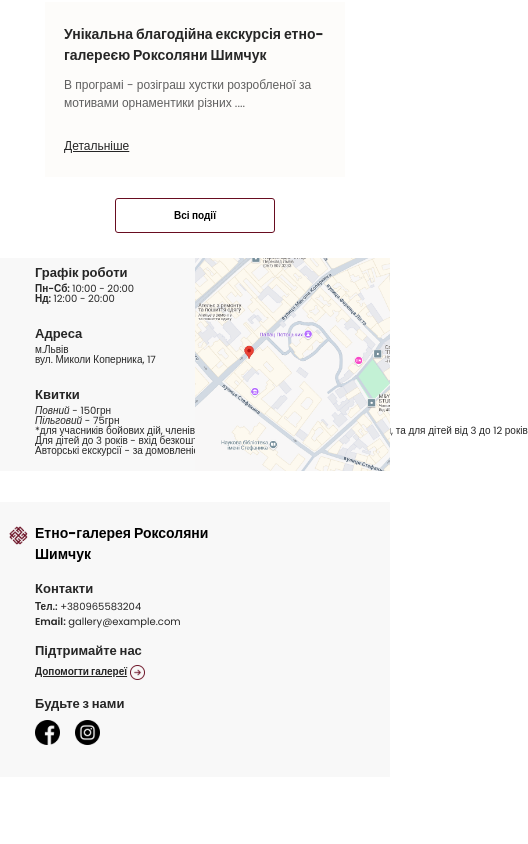
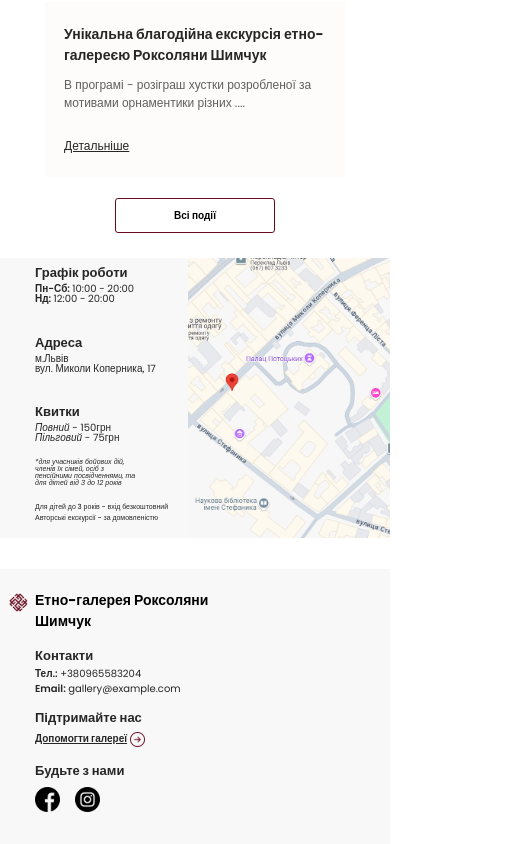
Before and after one commit to sofibrezden/shymchuk_space, a React (Create React App) app in the folder frontend/: page / in a window 390 px wide. Shown: the part 1956-2800 px from the top of the page, 528 px wide, since content can reach past the window. Before the commit the page ends 2733 px from the top, so only its background shows below. Built offline with nearby package versions, Linux system fonts and the light colour scheme.

Commit message:
added styles for note

```diff
--- a/frontend/src/components/views/HomeView/components/Info/Info.module.scss
+++ b/frontend/src/components/views/HomeView/components/Info/Info.module.scss
@@ -16,6 +16,25 @@
     padding: 60px 66px 60px 140px;
     justify-content: space-between;
     height: 100%;
+  }
+
+  .noteWrapper {
+    display: flex;
+    justify-content: flex-start;
+    width: 100%;
+    margin-top: 15px;
+    margin-bottom: 15px;
+  }
+
+  .note {
+    font-size: 13px;
+    color: #262626;
+    font-style: italic;
+    line-height: 20px;
+    width: 80%;
+    text-align: left;
+    word-wrap: break-word;
+    white-space: normal;
   }
 
   h4 {
@@ -71,10 +90,20 @@
     .contentWrapper {
       padding-left: 120px;
     }
+
+    .note {
+      font-size: 7px;
+      line-height: 7px;
+    }
+
+    .extraOptions {
+      font-size: 7px;
+      font-weight: 500;
+    }
   }
 
   @media screen and (max-width: 688px) {
-    height: 213px;
+    height: 280px;
 
     h4 {
       font-size: 13px;
```
